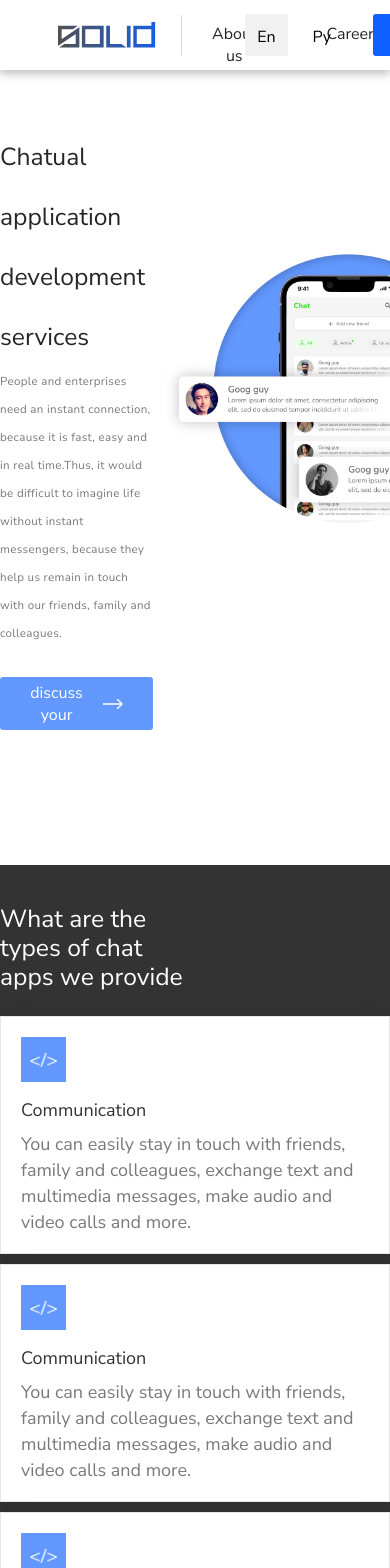
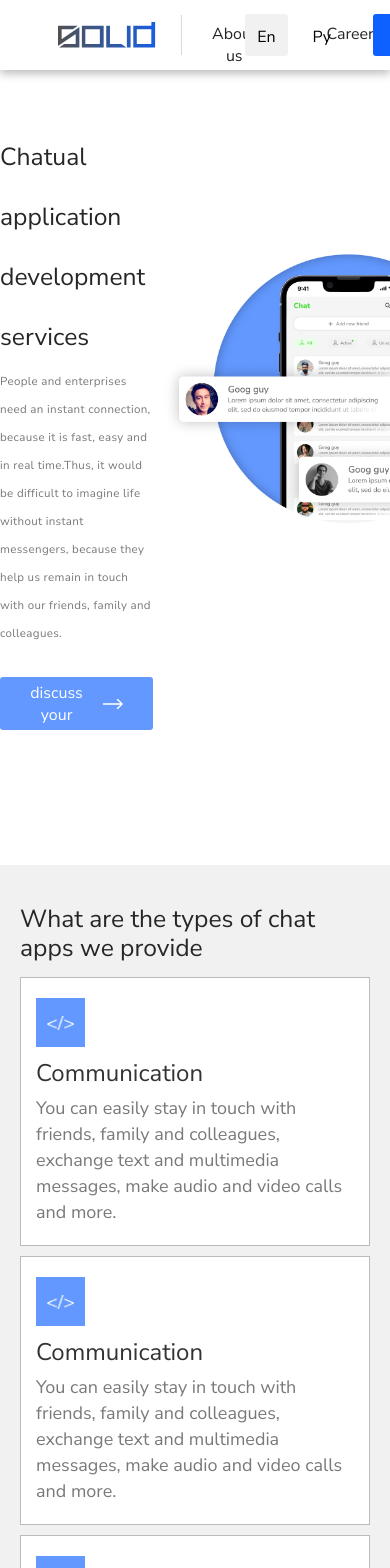
Before and after one commit to SolidDevs/solid-devs, a Next.js app: page /chatDev in a window 390 px wide. Shown: the top 1568 px of the page. Built offline with nearby package versions, Linux system fonts and the light colour scheme.

Commit message:
feat:adaptive in services_and_process

```diff
--- a/src/components/servicesAndProcess/ServicesAndProcess.module.scss
+++ b/src/components/servicesAndProcess/ServicesAndProcess.module.scss
@@ -63,3 +63,28 @@ $line__height: calc(3vw + 2vh);
     grid-template-columns: 1fr;
   }
 }
+@media (max-width: 768px) {
+  .serviceMain {
+    background-color: #f1f1f1;
+    padding: 20px 20px;
+    margin-bottom: 50px;
+    h2 {
+      color: #262626;
+      width: 100%;
+      margin: 0;
+      margin-bottom: 15px;
+      margin-top: 20px;
+    }
+  }
+  .processMain{
+    background-color: #f1f1f1;
+    padding: 20px 20px;
+    h2 {
+      color: #262626;
+      width: 100%;
+      margin: 0;
+      margin-bottom: 15px;
+      margin-top: 20px;
+    }
+  }
+}
--- a/src/components/servicesAndProcess/card/ReusableCard.module.scss
+++ b/src/components/servicesAndProcess/card/ReusableCard.module.scss
@@ -7,8 +7,8 @@
   box-shadow: 0px 4px 20px rgba(0, 0, 0, 0.1);
 
   .card__icon {
-    width: 45px;
-    height: 45px;
+    width: 49px;
+    height: 49px;
     background-color: $blue;
     display: flex;
     justify-content: center;
@@ -34,9 +34,25 @@
     font-size: 18px;
     line-height: 26px;
     color: $darkGrayText;
+    margin: 0;
   }
 
   .card__description {
     margin-top: 0;
   }
 }
+@media (max-width: 576px) {
+  .card {
+    padding: 20px 15px;
+    background: $white;
+    border: 1px solid #bbbbbb;
+    box-shadow: none  ;
+    h3{
+      font-size: 24px;
+      line-height: 33px;
+      margin: 0;
+      margin-top: 10px;
+      margin-bottom: 5px;
+    }
+  }
+}
--- a/src/pages/AboutUsPage.jsx
+++ b/src/pages/AboutUsPage.jsx
@@ -1,6 +1,5 @@
 import Footer from "@/components/Footer/Footer";
 import Header from "@/components/Header/Header";
-import Preloader from "@/components/Preloader/Preloader";
 import AboutUs from "@/components/aboutUs/AboutUs";
 import ReasonsBlock from "@/components/columnsReusableComponent/ReasonsBlock";
 import ContactUs from "@/components/contactUs/ContactUs";
--- a/src/pages/HomePage.jsx
+++ b/src/pages/HomePage.jsx
@@ -2,7 +2,6 @@ import Footer from "@/components/Footer/Footer";
 import Header from "@/components/Header/Header";
 import ItProjects from "@/components/ItProjects/ItProjects";
 import MainContent from "@/components/MainContent/MainContent";
-import ContactUs from "@/components/contactUs/ContactUs";
 import Contacts from "@/components/contacts/Contacts";
 import FeedBack from "@/components/feedBack/FeedBack";
 import Main from "@/components/main/Main";
```
